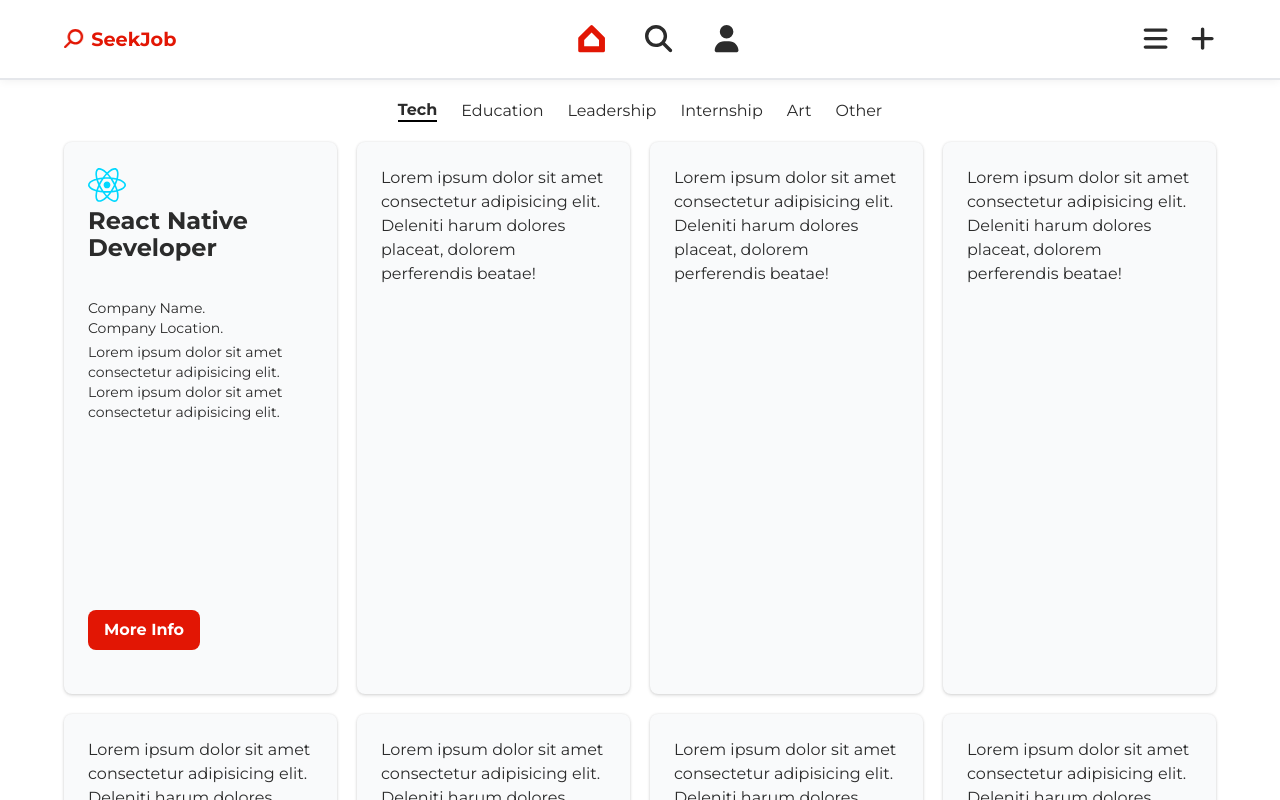
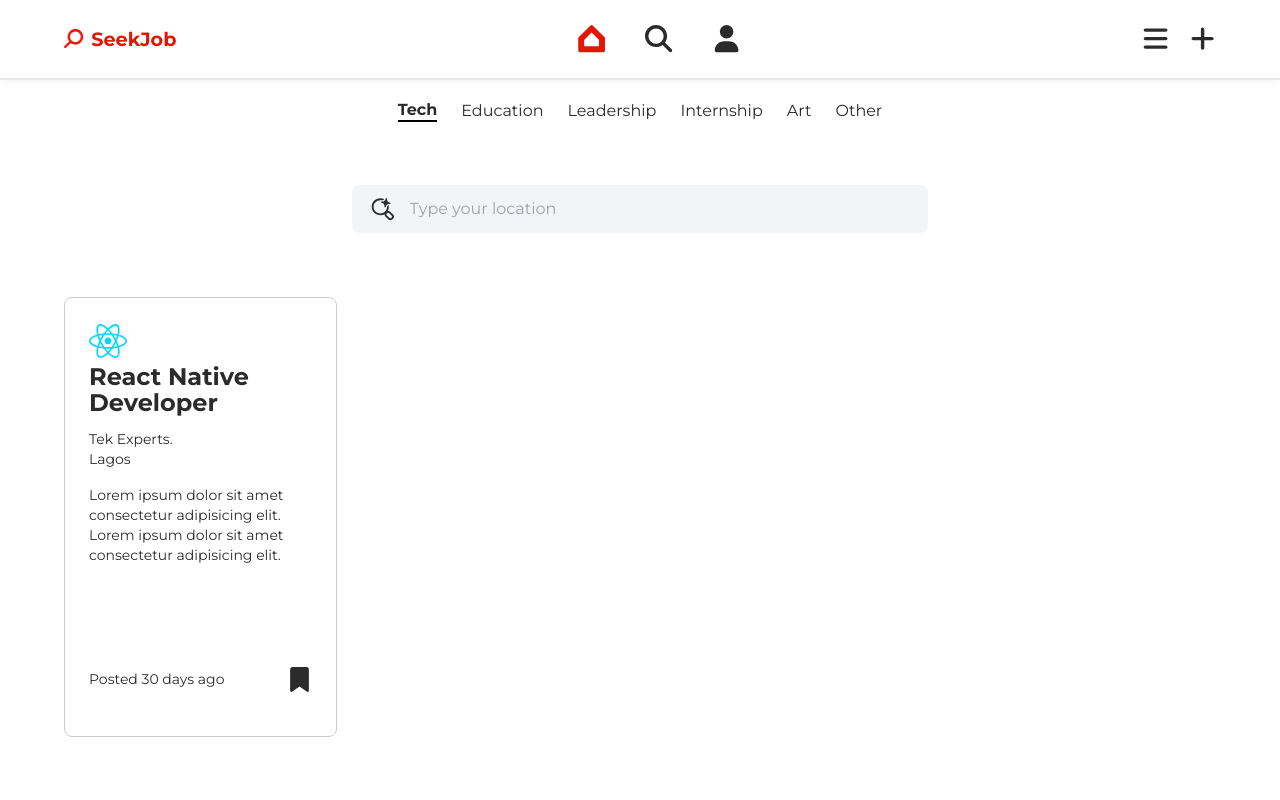
Before and after one commit to fisayo-dev/SeekJob, a React (Vite) app in the folder SeekJob/: page /jobs in a window 1280 px wide. Built offline with nearby package versions, Linux system fonts and the light colour scheme.

Commit message:
completed modifying the job card image and working on the location search box

```diff
--- a/SeekJob/src/index.css
+++ b/SeekJob/src/index.css
@@ -117,11 +117,26 @@ p {
 .job-card{
   display: grid;
   grid-template-rows: 2fr 5fr 1fr;
-  max-height: 80vh;
-  @apply rounded-lg p-[3vh] w-full place-items-start bg-gray-50 gap-3;
+  max-height: 55vh;
+  overflow: hidden;
+  border: 1px solid #ccc;
+  @apply rounded-lg p-[3vh] w-full place-items-start gap-3 text-sm;
   /* background: #fdf8f8; */
   /* box-shadow: 0 5px 6px  #ccc; */
-  box-shadow: 0px 1.6px 3.6px rgba(0, 0, 0, 0.13), 0px 0px 2.9px rgba(0, 0, 0, 0.11);
+}
+
+
+.app-gray {
+  @apply bg-gray-100;
+}
+.job-card:hover div h2 {
+  text-decoration: underline;
+}
+
+.job-card:hover {
+  border: 1px solid #bbb;
+  cursor: pointer;
+  box-shadow: 0px 1.6px 3.6px rgba(238, 236, 236, 0.13), 0px 0px 2.9px rgba(202, 202, 202, 0.11);
 }
 
 .app-grid {
@@ -139,7 +154,7 @@ p {
 
 @media screen and (max-width: 899px) {
   .app-grid {
-    grid-template-rows: 10% 80% 10%;
+    grid-template-rows: 8% 80% 10%;
   }
 
   .job-card-img {
--- a/SeekJob/src/pages/UserPages/Jobs.jsx
+++ b/SeekJob/src/pages/UserPages/Jobs.jsx
@@ -2,11 +2,12 @@ import { useState } from "react";
 import UserPage from "./UserPage";
 import Button from "../../components/Button";
 import jobImg from "../../assets/react.svg";
+import { FaBookmark } from "react-icons/fa6";
 const Jobs = () => {
   const [currentTab, setCurrentTab] = useState("tech");
   return (
     <UserPage>
-      <div className="py-5 justify-start catgeories-tabs md:justify-center w-full overflow-scroll gap-6 flex items-center">
+      <div className="pt-5 justify-start catgeories-tabs md:justify-center w-full overflow-scroll gap-6 flex items-center">
         <p
           className={`${
             currentTab == "tech"
@@ -68,6 +69,22 @@ const Jobs = () => {
           Other
         </p>
       </div>
+      <div className="border-1 rounded-lg px-4 app-gray flex items-center h-12 w-full lg:w-2/4 md:w-3/4">
+        <svg
+          width="1em"
+          height="1em"
+          viewBox="0 0 24 24"
+          xmlns="http://www.w3.org/2000/svg"
+          class="w-8 h-8 pointer-events-none mr-3 text-text-tertiary"
+        >
+          <path
+            d="M10 3.347c1.138 0 2.213.266 3.163.739-.255.462-.74.764-1.283.787l-.87.036A5.636 5.636 0 0010 4.818c-3.038 0-5.5 2.415-5.5 5.394 0 2.906 2.344 5.276 5.279 5.39l.221.004.221-.004c2.935-.114 5.279-2.484 5.279-5.39l-.003-.13.082-.215c.2-.524.676-.893 1.234-.967l.058-.005a6.771 6.771 0 01-.803 4.742 2.849 2.849 0 012.076.657l.157.143 1.872 1.836a2.731 2.731 0 010 3.916 2.864 2.864 0 01-3.852.13l-.14-.13-1.872-1.836a2.732 2.732 0 01-.818-2.19 7.062 7.062 0 01-3.491.914c-3.866 0-7-3.073-7-6.865 0-3.791 3.134-6.865 7-6.865zm5.37 12.13a1.28 1.28 0 00-.097 1.73l.096.106 1.872 1.836c.241.236.552.362.868.378h.135l.135-.013c.269-.04.527-.162.733-.365a1.28 1.28 0 00.097-1.73l-.097-.106-1.871-1.835a1.342 1.342 0 00-1.872 0zm.05-12.056l.044 1.013a2.493 2.493 0 001.648 2.225l.97.355c.457.167.35.83-.138.85l-1.033.044a2.592 2.592 0 00-.304.03l-.05.01c-.08.014-.159.032-.236.054l-.147.046-.18.07-.168.08-.113.063-.141.09-.164.121-.032.026c-.323.27-.579.62-.734 1.026l-.361.95a.43.43 0 01-.373.285h-.078l-.077-.012a.429.429 0 01-.34-.407l-.044-1.014a2.493 2.493 0 00-1.648-2.224l-.97-.355c-.457-.167-.35-.83.138-.85l1.034-.044c.3-.013.588-.077.855-.185l.109-.048c.175-.08.34-.178.49-.294l.148-.122.12-.114.136-.152.045-.056.078-.104.055-.082-.03.046a2.47 2.47 0 00.262-.505l.362-.95c.17-.45.846-.345.867.134z"
+            fill="currentcolor"
+            fill-rule="evenodd"
+          ></path>
+        </svg>
+        <input type="text" placeholder="Type your location" className="w-full"/>
+      </div>
       <div className="grid">
         <div className="grid gap-5 grid-cols-1 md:grid-cols-3 lg:grid-cols-4">
           <div className="job-card">
@@ -79,23 +96,22 @@ const Jobs = () => {
                 React Native Developer
               </h2>
             </div>
-            <div className="grid gap-1 text-sm">
+            <div className="grid gap-4 ">
               <div className="">
-                <p>Company Name.</p>
-                <p>Company Location.</p>
+                <p>Tek Experts.</p>
+                <p>Lagos</p>
               </div>
               <div>
-                <p>
-                  Lorem ipsum dolor sit amet consectetur adipisicing elit.
-                </p>
-                <p>
-                  Lorem ipsum dolor sit amet consectetur adipisicing elit.
-                </p>
+                <p>Lorem ipsum dolor sit amet consectetur adipisicing elit.</p>
+                <p>Lorem ipsum dolor sit amet consectetur adipisicing elit.</p>
               </div>
             </div>
-            <Button>More Info</Button>
+            <div className="flex w-full justify-between items-center ">
+              <p>Posted 30 days ago</p>
+              <FaBookmark className="hover-app-text-color " size={25} />
+            </div>
           </div>
-          <div className="job-card">
+          {/* <div className="job-card">
             Lorem ipsum dolor sit amet consectetur adipisicing elit. Deleniti
             harum dolores placeat, dolorem perferendis beatae!
           </div>
@@ -122,7 +138,7 @@ const Jobs = () => {
           <div className="job-card">
             Lorem ipsum dolor sit amet consectetur adipisicing elit. Deleniti
             harum dolores placeat, dolorem perferendis beatae!
-          </div>
+          </div> */}
         </div>
       </div>
     </UserPage>
--- a/SeekJob/src/pages/UserPages/UserPage.jsx
+++ b/SeekJob/src/pages/UserPages/UserPage.jsx
@@ -18,7 +18,7 @@ const UserPage = ({ children }) => {
   return (
     <div className="grid h-[100vh] app-grid">
       <Header responsive={responsive} />
-      <div className="items-start h-full overflow-scroll px-[5vw] pb-5">
+      <div className="grid justify-items-center items-start h-full overflow-scroll px-[5vw] pb-5 gap-5">
         {children}
       </div>
       <AppFooter responsive={responsive} />
```
